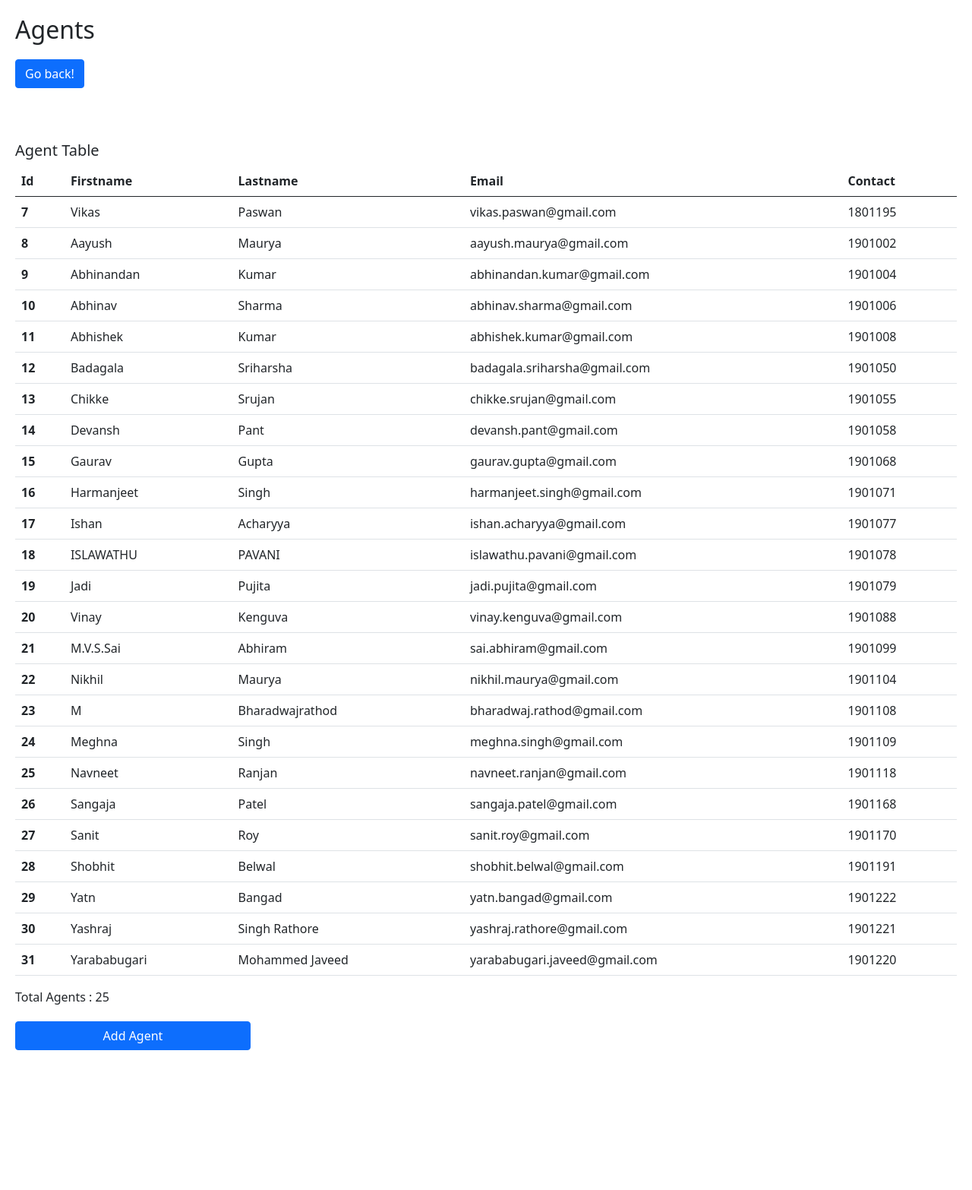
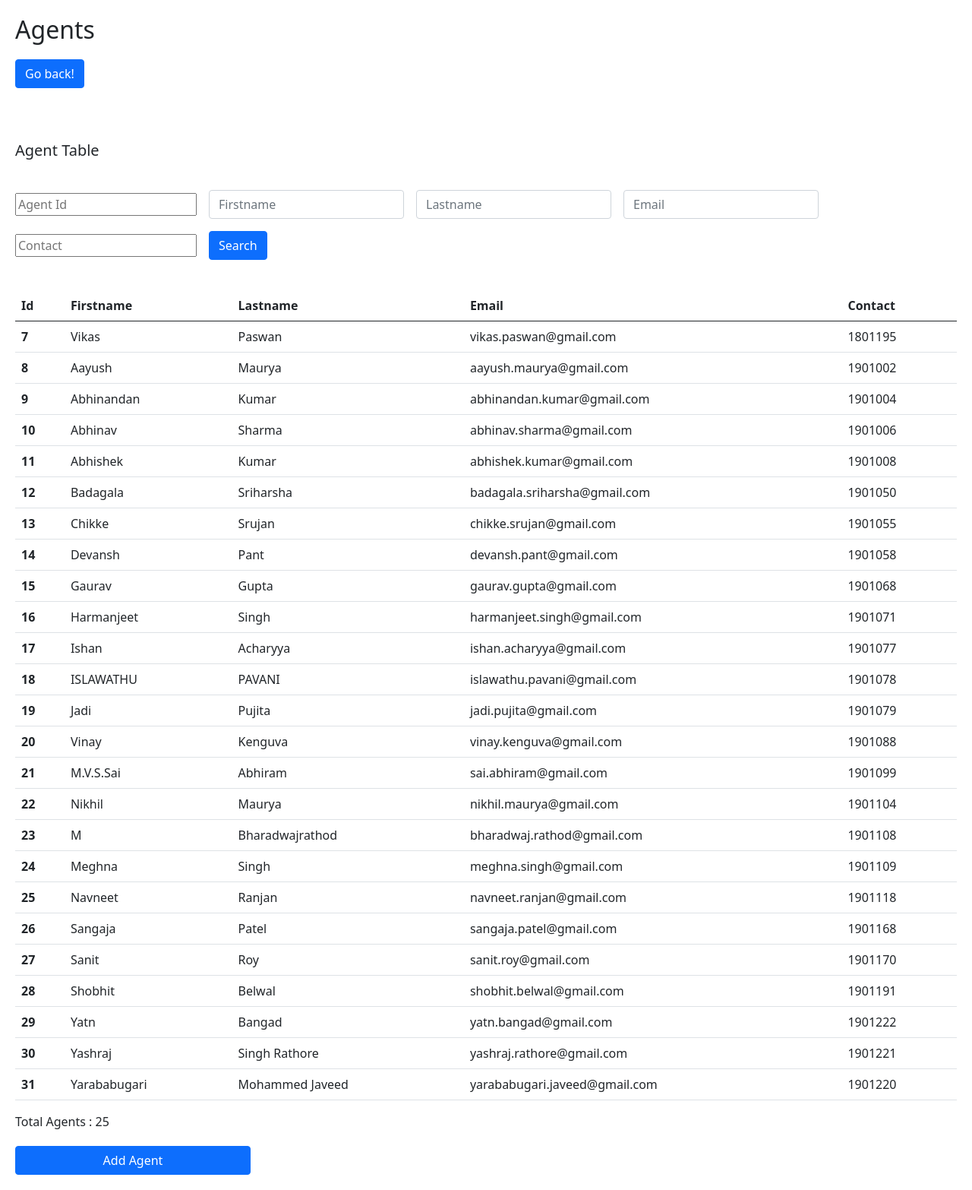
Before and after one commit to manan2110/Real-Estate-Management, a Django app: page /agents in a window 1280 px wide. Shown: the whole page at 76% size. Before the commit the page ends 1382 px from the top, so only its background shows below. Run offline with Django 3.2, Linux system fonts and the light colour scheme; data comes from the database, SQL or seed files in the repository.

Commit message:
Added search option for office interface

```diff
--- a/webapp/templates/agent.html
+++ b/webapp/templates/agent.html
@@ -18,7 +18,51 @@
             <input class="btn btn-primary" type="button" value="Go back!" onclick="history.back()">
         </form>
         <h5 style="margin-top: 70px;">Agent Table</h5>
-        <table class="table">
+        <form method="POST" style="margin-top: 40px;" action="{% url 'agents' %}">
+            {% csrf_token %}
+            <div class="row g-3 align-items-center">
+                <div class="col-auto">
+                    <input type="number" placeholder="Agent Id" class="vIntegerField" name="agent_id"
+                        class="form-control">
+                </div>
+
+
+                <div class="col-auto">
+                    <span>
+                        <input type="text" placeholder="Firstname" name="firstname" id="inputfirstname"
+                            class="form-control">
+                    </span>
+                </div>
+
+                <div class="col-auto">
+                    <span>
+                        <input type="text" placeholder="Lastname" name="lastname" id="inputlastname"
+                            class="form-control">
+                    </span>
+                </div>
+
+                <div class="col-auto">
+                    <span>
+                        <input type="email" placeholder="Email" name="email" id="inputemail" class="form-control">
+                    </span>
+                </div>
+                <div class="col-auto">
+                    <span>
+                        <input type="number" placeholder="Contact" name="contact">
+                    </span>
+                </div>
+                <div class="col-auto">
+                    <span>
+                        <button class="btn-primary btn" type="submit">
+                            Search
+                        </button>
+                    </span>
+                </div>
+
+            </div>
+        </form>
+
+        <table class="table" style="margin-top: 40px;">
             <thead>
                 <tr>
                     <th scope="col">Id</th>
--- a/webapp/templates/off_index.html
+++ b/webapp/templates/off_index.html
@@ -19,10 +19,7 @@
         <a class="btn  btn-primary col-3" style="margin: 50px;" href="{% url 'agents' %}">Agents</a>
         <a class="btn  btn-primary col-3" style="margin: 50px;" href="{% url 'buyers' %}">Buyers</a>
         <a class="btn  btn-primary col-3" style="margin: 50px;" href="{% url 'sellers' %}">Sellers</a>
-        <a class="btn  btn-primary col-3" style="margin: 50px;" href="{% url 'rentedProperty' %}">Properties Rented</a>
-        <a class="btn  btn-primary col-3" style="margin: 50px;" href="{% url 'soldProperty' %}">Properties Sold</a>
-        <a class="btn  btn-primary col-3" style="margin: 50px;" href="{% url 'availableProperty' %}">Available
-            Properties</a>
+        <a class="btn  btn-primary col-3" style="margin: 50px;" href="{% url 'Property' %}">Properties</a>
     </div>
 
 </body>
--- a/webapp/templates/signup.html
+++ b/webapp/templates/signup.html
@@ -13,6 +13,9 @@
 <body style="margin: 20px;">
     <div>
         <h2>Sign-Up</h2>
+        <form style="margin-bottom: 20px; margin-top: 20px;">
+            <input class="btn btn-primary" type="button" value="Go back!" onclick="history.back()">
+        </form>
         <div class="form-group">
             <form method="POST">
                 {% csrf_token %}
--- a/webapp/urls.py
+++ b/webapp/urls.py
@@ -13,9 +13,7 @@ urlpatterns = [
     path('agents', views.agents, name="agents"),
     path('buyers', views.buyers, name="buyers"),
     path('sellers', views.sellers, name="sellers"),
-    path('availabe_properties', views.availableProperty, name="availableProperty"),
-    path('rented_properties', views.rentedProperty, name="rentedProperty"),
-    path('sold_properties', views.SoldProperty, name="soldProperty"),
+    path('properties', views.Properties, name="Property"),
     path('add_agent', views.AddAgent.as_view(), name="addAgent"),
     path('add_buyer', views.AddBuyer.as_view(), name="addBuyer"),
     path('add_seller', views.AddSeller.as_view(), name="addOwner"),
@@ -31,8 +29,10 @@ urlpatterns = [
          views.SoldPropertyAgent, name="soldPropertyAgent"),
     path('add_property',
          views.AddProperty.as_view(), name="AddProperty"),
-    path('tran_sale/<str:username>/',views.TransactionSaleAgent,name="soldByAgent"),
-    path('tran_rent/<str:username>/',views.TransactionRentAgent,name="rentedByAgent"),
+    path('tran_sale/<str:username>/',
+         views.TransactionSaleAgent, name="soldByAgent"),
+    path('tran_rent/<str:username>/',
+         views.TransactionRentAgent, name="rentedByAgent"),
 
     #     url(r'^add_property/(?P<username>\d+)/$',
     #         views.AddProperty.as_view(), name='AddProperty')
--- a/webapp/views.py
+++ b/webapp/views.py
@@ -60,12 +60,44 @@ def select(request):
 
 def agents(request):
     agents = Agent.objects.all()
+    if request.method == "POST":
+        id = request.POST["agent_id"]
+        fname = request.POST["firstname"]
+        lname = request.POST["lastname"]
+        email = request.POST["email"]
+        contact = request.POST["contact"]
+        if id is not None and id != "":
+            agents = agents.filter(id=id)
+        if contact is not None and contact != "":
+            agents = agents.filter(contact=contact)
+        if email is not None and email != "":
+            agents = agents.filter(email=email)
+        if fname is not None and fname != "":
+            agents = agents.filter(firstname=fname)
+        if lname is not None and lname != "":
+            agents = agents.filter(lastname=lname)
     count = agents.count()
     return render(request, 'agent.html', {'agents': agents, 'count': count})
 
 
 def sellers(request):
     sellers = Owner.objects.all()
+    if request.method == "POST":
+        id = request.POST["owner_id"]
+        fname = request.POST["firstname"]
+        lname = request.POST["lastname"]
+        email = request.POST["email"]
+        contact = request.POST["contact"]
+        if id is not None and id != "":
+            sellers = sellers.filter(id=id)
+        if contact is not None and contact != "":
+            sellers = sellers.filter(contact=contact)
+        if email is not None and email != "":
+            sellers = sellers.filter(email=email)
+        if fname is not None and fname != "":
+            sellers = sellers.filter(firstname=fname)
+        if lname is not None and lname != "":
+            sellers = sellers.filter(lastname=lname)
     count = sellers.count()
     return render(request, 'sellers.html', {'sellers': sellers, 'count': count})
 
@@ -86,6 +118,22 @@ def sellersAgent(request, username):
 
 def buyers(request):
     buyers = Buyer.objects.all()
+    if request.method == "POST":
+        id = request.POST["buyer_id"]
+        fname = request.POST["firstname"]
+        lname = request.POST["lastname"]
+        email = request.POST["email"]
+        contact = request.POST["contact"]
+        if id is not None and id != "":
+            buyers = buyers.filter(id=id)
+        if contact is not None and contact != "":
+            buyers = buyers.filter(contact=contact)
+        if email is not None and email != "":
+            buyers = buyers.filter(email=email)
+        if fname is not None and fname != "":
+            buyers = buyers.filter(firstname=fname)
+        if lname is not None and lname != "":
+            buyers = buyers.filter(lastname=lname)
     count = buyers.count()
     return render(request, 'buyers.html', {'buyers': buyers, 'count': count})
 
@@ -109,12 +157,6 @@ def buyersAgent(request, username):
     return render(request, 'buyers.html', {'buyers': buyers, 'count': count})
 
 
-def availableProperty(request):
-    properties = Property.objects.filter(p_status='A')
-    count = properties.count()
-    return render(request, 'available_property.html', {'properties': properties, 'count': count})
-
-
 def availablePropertyAgent(request, username):
     properties = Property.objects.filter(p_status='A')
     user = Login.objects.filter(username=username).first()
@@ -125,11 +167,58 @@ def availablePropertyAgent(request, username):
     return render(request, 'available_property.html', {'properties': properties, 'count': count})
 
 
-def rentedProperty(request):
-    properties = Property.objects.filter(p_status='N')
-    properties = properties.filter(p_tag='R')
+def Properties(request):
+    properties = Property.objects.all()
+    if request.method == "POST":
+        p_id = request.POST["property_id"]
+        date = request.POST["date"]
+        size = request.POST["size"]
+        status = request.POST["status"]
+        type = request.POST["type"]
+        aid = request.POST["agent_id"]
+        oid = request.POST["owner_id"]
+        tag = request.POST["tag"]
+        bhk = request.POST["bhk"]
+        mini = request.POST["minprice"]
+        maxi = request.POST["maxprice"]
+        if p_id != "" and p_id is not None:
+            properties = properties.filter(id=p_id)
+        if date != "" and date is not None:
+            properties = properties.filter(l_date=date)
+        if size != "" and size is not None:
+            properties = properties.filter(p_size__gte=size)
+        if mini != "" and mini is not None:
+            properties = properties.filter(p_sug_price__gte=mini)
+        if maxi != "" and maxi is not None:
+            properties = properties.filter(p_sug_price__lte=maxi)
+        if bhk != "" and bhk is not None:
+            properties = properties.filter(bhk__gte=bhk)
+        if aid != "" and aid is not None:
+            properties = properties.filter(a_id=aid)
+        if oid != "" and oid is not None:
+            properties = properties.filter(o_id=oid)
+        if aid != "" and aid is not None:
+            properties = properties.filter(a_id=aid)
+        if status != "" and status is not None:
+            if status == "Available":
+                properties = properties.filter(p_status='A')
+            else:
+                properties = properties.filter(p_status='N')
+        if type != "" and type is not None:
+            if type == "Flat":
+                properties = properties.filter(p_type='F')
+            elif type == "House":
+                properties = properties.filter(p_type='H')
+            else:
+                properties = properties.filter(p_type='A')
+        if tag != "" and tag is not None:
+            if tag == "For Sale":
+                properties = properties.filter(p_tag='S')
+            else:
+                properties = properties.filter(p_tag='R')
+
     count = properties.count()
-    return render(request, 'rented_property.html', {'properties': properties, 'count': count})
+    return render(request, 'property.html', {'properties': properties, 'count': count})
 
 
 def rentedPropertyAgent(request, username):
@@ -140,13 +229,6 @@ def rentedPropertyAgent(request, username):
     properties = properties.filter(p_tag='R')
     count = properties.count()
     return render(request, 'rented_property.html', {'properties': properties, 'count': count})
-
-
-def SoldProperty(request):
-    properties = Property.objects.filter(p_status='N')
-    properties = properties.filter(p_tag='S')
-    count = properties.count()
-    return render(request, 'sold_property.html', {'properties': properties, 'count': count})
 
 
 def SoldPropertyAgent(request, username):
@@ -212,6 +294,8 @@ class AddProperty(CreateView):
     #     # context["total_likes"] = total_likes
 
     #     return context
+
+
 def TransactionSaleAgent(request, username):
     sales = TranSale.objects.all()
     user = Login.objects.filter(username=username).first()
@@ -220,6 +304,7 @@ def TransactionSaleAgent(request, username):
     count = sales.count()
     return render(request, 'tran_sale.html', {'sales': sales, 'count': count})
 
+
 def TransactionRentAgent(request, username):
     rent = TranRent.objects.all()
     user = Login.objects.filter(username=username).first()
```
Also changed, not shown: webapp/templates/available_property.html (deleted, +0 -64 lines), webapp/templates/buyers.html (+45 -1 lines), webapp/templates/property.html (added, +151 -0 lines), webapp/templates/sellers.html (+43 -1 lines), 1 other file.
